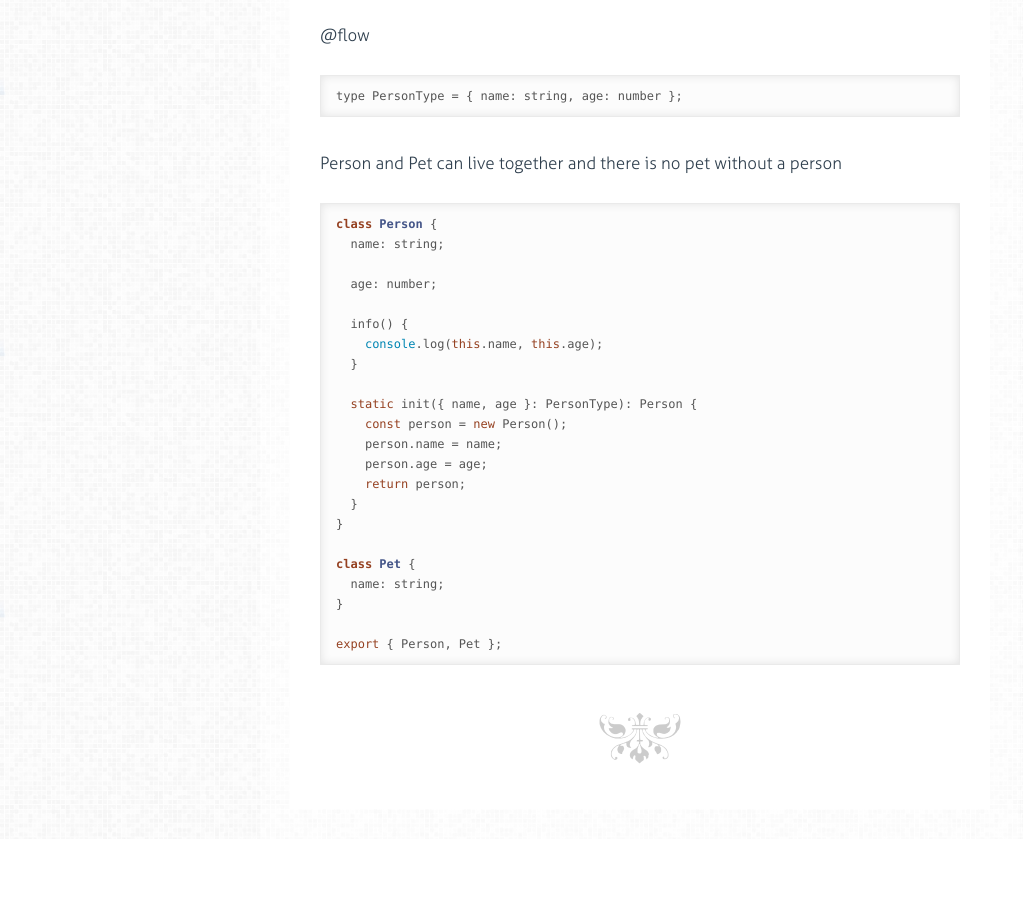
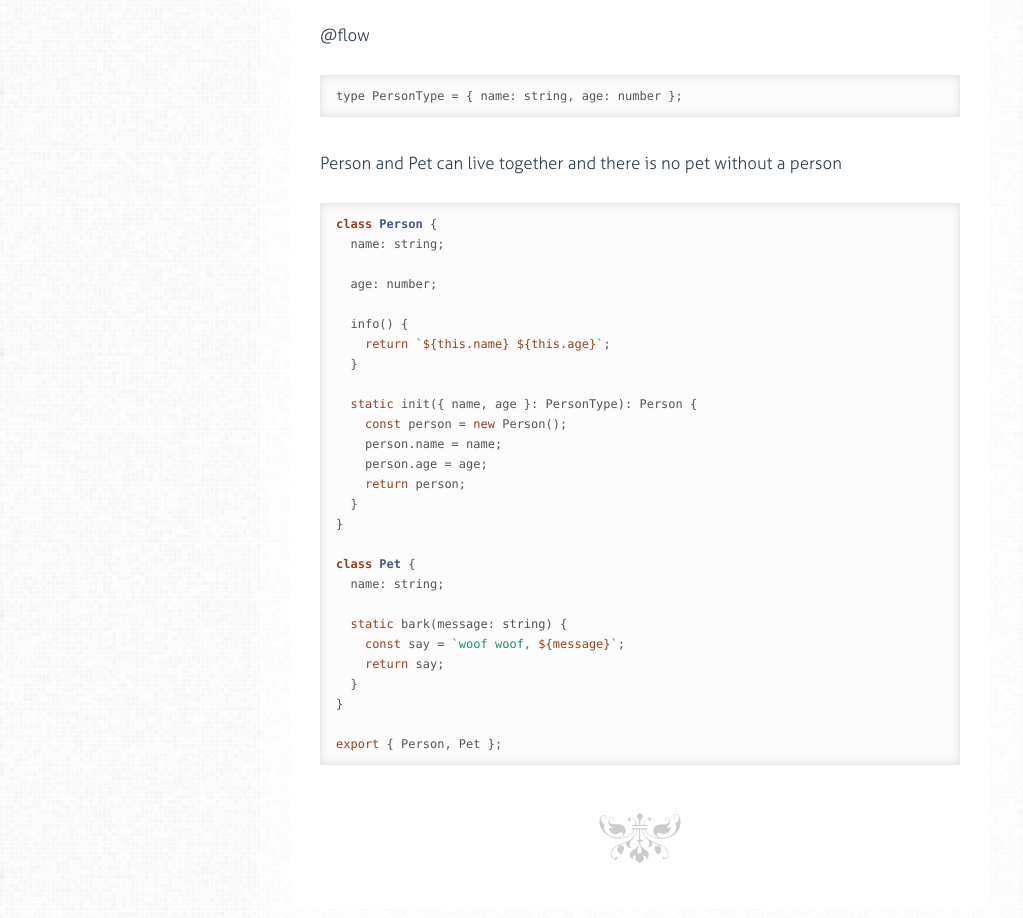
Before and after one commit to pixelsandcode/nodepack, a website: page docs/src/sub/species.html in a window 1280 px wide. Shown: the part 166-1084 px from the top of the page, without its empty margins (0-1023 px from the left). Before the commit the page ends 1005 px from the top, so only its background shows below. Drawn offline with Linux system fonts and the light colour scheme; files that its build step writes are made by us from their sources.

Commit message:
publish doc

```diff
--- a/docs/src/sub/species.html
+++ b/docs/src/sub/species.html
@@ -59,7 +59,7 @@ type PersonType = { <span class="hljs-attr">name</span>: string, <span class="hl
   age: number;
 
   info() {
-    <span class="hljs-built_in">console</span>.log(<span class="hljs-keyword">this</span>.name, <span class="hljs-keyword">this</span>.age);
+    <span class="hljs-keyword">return</span> <span class="hljs-string">`<span class="hljs-subst">${<span class="hljs-keyword">this</span>.name}</span> <span class="hljs-subst">${<span class="hljs-keyword">this</span>.age}</span>`</span>;
   }
 
   <span class="hljs-keyword">static</span> init({ name, age }: PersonType): Person {
@@ -72,6 +72,11 @@ type PersonType = { <span class="hljs-attr">name</span>: string, <span class="hl
 
 <span class="hljs-class"><span class="hljs-keyword">class</span> <span class="hljs-title">Pet</span> </span>{
   name: string;
+
+  <span class="hljs-keyword">static</span> bark(message: string) {
+    <span class="hljs-keyword">const</span> say = <span class="hljs-string">`woof woof, <span class="hljs-subst">${message}</span>`</span>;
+    <span class="hljs-keyword">return</span> say;
+  }
 }
 
 <span class="hljs-keyword">export</span> { Person, Pet };</pre></div>
--- a/package.json
+++ b/package.json
@@ -4,6 +4,7 @@
   "description": "",
   "main": "src/index.js",
   "scripts": {
+    "publish-doc": "npm run doc && gh-pages-deploy",
     "flow": "flow",
     "doc": "rm -fr ./docs && docco {src,test}/{**/*,*} -l linear",
     "start": "babel-node src/index.js",
@@ -26,7 +27,12 @@
     "eslint-plugin-flowtype": "^3.4.2",
     "eslint-plugin-import": "^2.16.0",
     "flow-bin": "^0.94.0",
+    "gh-pages-deploy": "^0.5.1",
     "mocha": "^6.0.2",
     "nyc": "^13.3.0"
+  },
+  "gh-pages-deploy": {
+    "staticpath": "docs",
+    "noprompt": false
   }
 }
```
Also changed, not shown: docs/src/index.html (+1 -1 lines).
